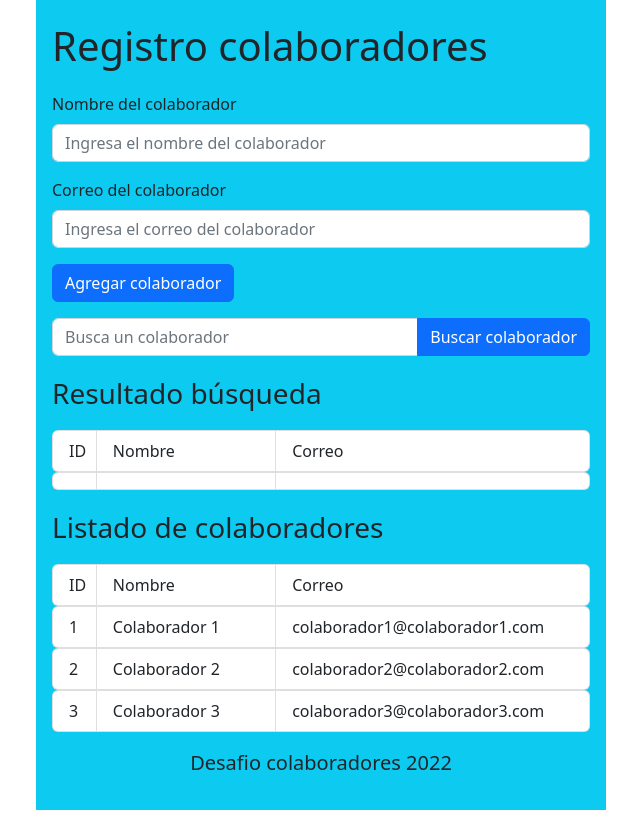
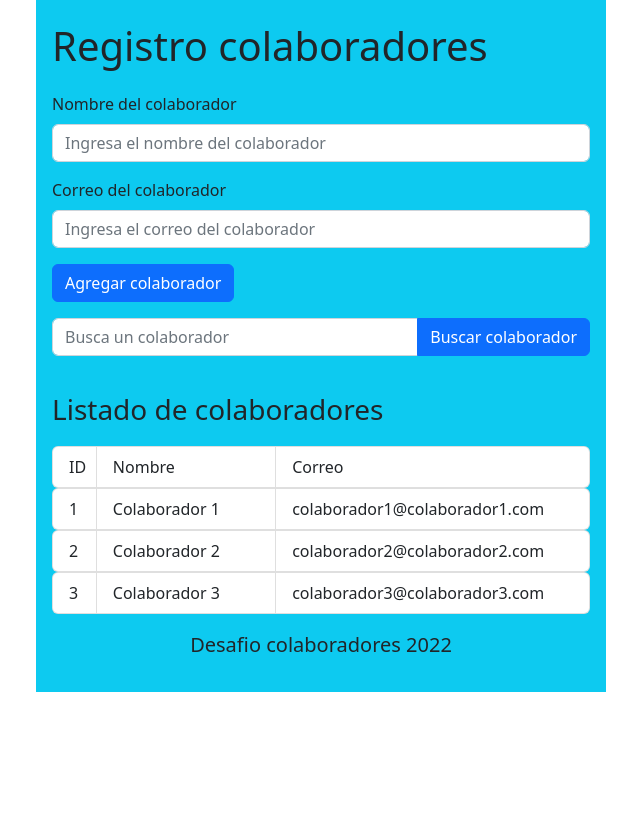
Before and after one commit to mg2023/desafio19_m4_react_d3, a React (Create React App) app: page / in a window 1280 px wide. Shown: the whole page, without its empty margins (319-959 px from the left). Built offline with nearby package versions, Linux system fonts and the light colour scheme.

Commit message:
Se agrega la condicion si el id del resultado de la busqueda es mayor que cero se renderiza el resultado

```diff
--- a/src/App.js
+++ b/src/App.js
@@ -21,7 +21,7 @@ function App() {
   ///////////////////////AGREGA COLABORADORES/////////////////////////////////
   //Función al enviar el formulario
   const enviarFormulario = (e) => {
-    console.log("Enviar form")
+    // console.log("Enviar form")
     e.preventDefault()
     setColaboradorNombre(colaboradorNombre)
     setColaboradorCorreo(colaboradorCorreo)
@@ -40,14 +40,14 @@ function App() {
   }
   //Función al escribir sobre el input del formulario
   const capturaNombre = (e) => {
-    console.log("Captura Nombre")
-    console.log(e.target.value)
+    // console.log("Captura Nombre")
+    // console.log(e.target.value)
     setColaboradorNombre(e.target.value)
   }
 
   const capturaCorreo = (e) => {
-    console.log("Captura Correo")
-    console.log(e.target.value)
+    // console.log("Captura Correo")
+    // console.log(e.target.value)
     setColaboradorCorreo(e.target.value)
   }
   ///////////////////////FIN AGREGA COLABORADORES/////////////////////////////////
@@ -57,7 +57,7 @@ function App() {
   ///////////////////////BUSCAR COLABORADORES POR NOMBRE/////////////////////////////////
   const enviarBusqueda = (e) => {
     e.preventDefault()
-    console.log(`Iniciar busqueda por nombre: ${busquedaPorNombre}`)
+    // console.log(`Iniciar busqueda por nombre: ${busquedaPorNombre}`)
 
     const result = listaColaboradores.filter(user => user.nombre === busquedaPorNombre)
     if (result.length > 0) {
@@ -70,7 +70,7 @@ function App() {
       )
     }
     else {
-      console.log("No encontrado")
+      // console.log("No encontrado")
       setResultadoBusqueda(
         {
           id: '',
@@ -134,6 +134,7 @@ function App() {
                 <button type="submit" className="btn btn-primary">Buscar colaborador</button>
               </div>
             </form>
+            {resultadoBusqueda.id > 0 ?
             <div>
               <p className="fs-3">Resultado búsqueda</p>
               <ul className="list-group list-group-horizontal">
@@ -147,6 +148,7 @@ function App() {
                 <li className="list-group-item col" > {resultadoBusqueda.correo}</li>
               </ul>
             </div>
+            : ''}
           </div>
           <div>
             <p className="fs-3 pt-3">Listado de colaboradores     </p>
```
